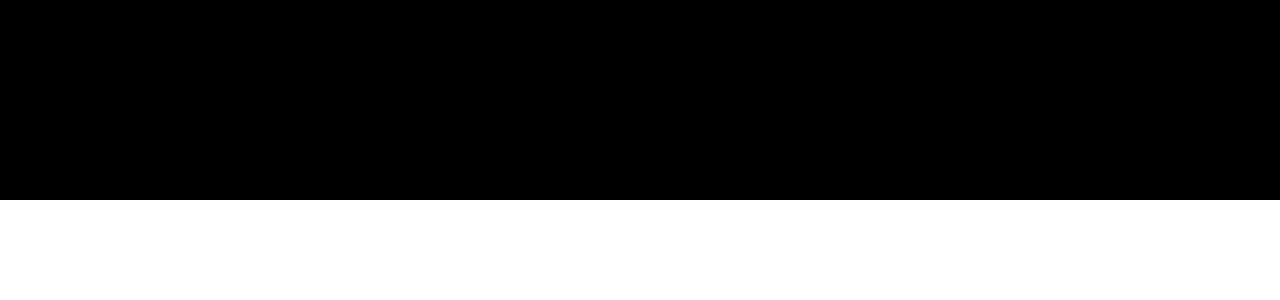
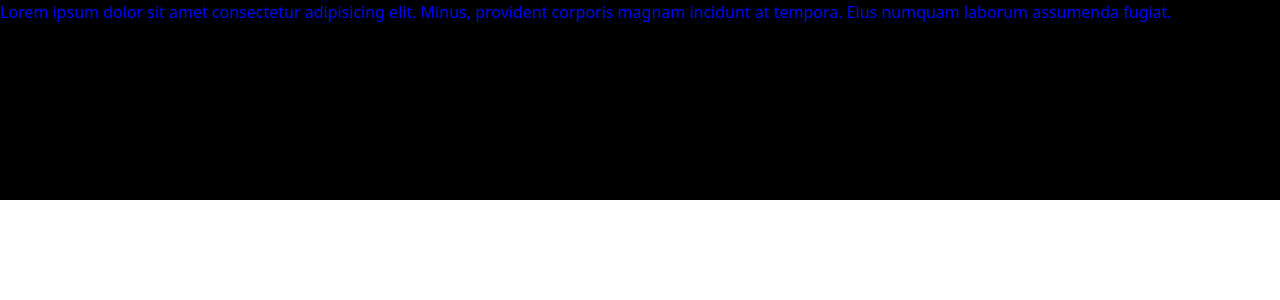
Before and after one commit to 9ightshade/Luminae-ecommerce-netisens, a React (Vite) app: page / in a window 1280 px wide. Shown: the top 300 px of the page. Built offline with nearby package versions, Linux system fonts and the light colour scheme.

Commit message:
tailwind working

```diff
--- a/package.json
+++ b/package.json
@@ -10,8 +10,6 @@
     "preview": "vite preview"
   },
   "dependencies": {
-    "autoprefixer": "^10.4.16",
-    "postcss": "^8.4.32",
     "react": "^18.2.0",
     "react-dom": "^18.2.0"
   },
@@ -19,10 +17,12 @@
     "@types/react": "^18.2.37",
     "@types/react-dom": "^18.2.15",
     "@vitejs/plugin-react": "^4.2.0",
+    "autoprefixer": "^10.4.16",
     "eslint": "^8.53.0",
     "eslint-plugin-react": "^7.33.2",
     "eslint-plugin-react-hooks": "^4.6.0",
     "eslint-plugin-react-refresh": "^0.4.4",
+    "postcss": "^8.4.32",
     "tailwindcss": "^3.3.6",
     "vite": "^5.0.0"
   }
--- a/src/App.jsx
+++ b/src/App.jsx
@@ -1,10 +1,13 @@
-
 function App() {
   return (
-    <div className="h-[200px] bg-black" >
-
+    <div className="h-[200px] bg-black">
+      <p className="text-[blue]" >
+        Lorem ipsum dolor sit amet consectetur adipisicing elit. Minus,
+        provident corporis magnam incidunt at tempora. Eius numquam laborum
+        assumenda fugiat.
+      </p>
     </div>
-  )
+  );
 }
 
 export default App;
--- a/src/index.css
+++ b/src/index.css
@@ -1,4 +1,3 @@
-/* src/index.css */
 @tailwind base;
 @tailwind components;
 @tailwind utilities;
--- a/tailwind.config.js
+++ b/tailwind.config.js
@@ -2,15 +2,7 @@
 export default {
   content: ["./index.html", "./src/**/*.{js,ts,jsx,tsx}"],
   theme: {
-    extend: {
-      colors: {
-        primary: "#ddd",
-      },
-      screens: {
-        xmd: "500px",
-        xxmd: "550px",
-      },
-    },
+    extend: {},
   },
   plugins: [],
 };
```
Also changed, not shown: 1 other file (tests, documents, lock files or other folders).
